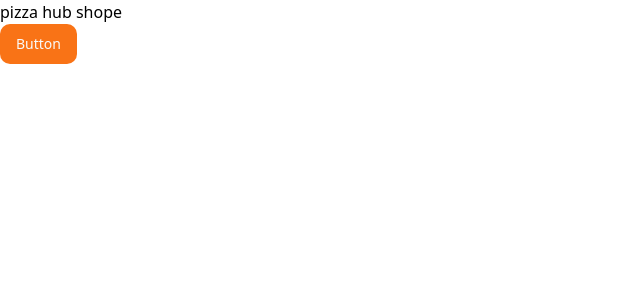
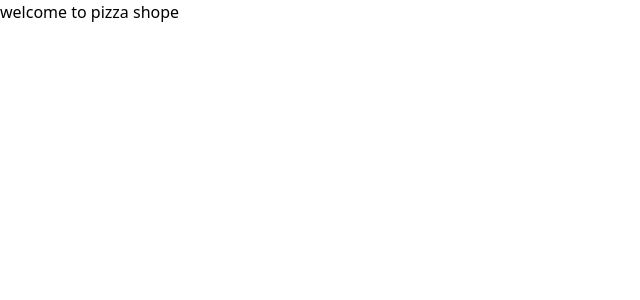
Before and after one commit to aaref12/pizza-app, a Next.js app in the folder clint-pizza/: page / in a window 1280 px wide. Shown: the top 300 px of the page, without its empty margins (0-640 px from the left). Built offline with nearby package versions, Linux system fonts and the light colour scheme.

Commit message:
edite heading

```diff
--- a/clint-pizza/src/app/page.tsx
+++ b/clint-pizza/src/app/page.tsx
@@ -4,8 +4,8 @@ import { Button } from "@/components/ui/button"
 export default function Home() {
   return (
     <main >
-   <h1 >pizza hub shope</h1>
-   <Button>Button</Button>
+   <h1>welcome to pizza shope</h1>
+
 
     </main>
   );
```
